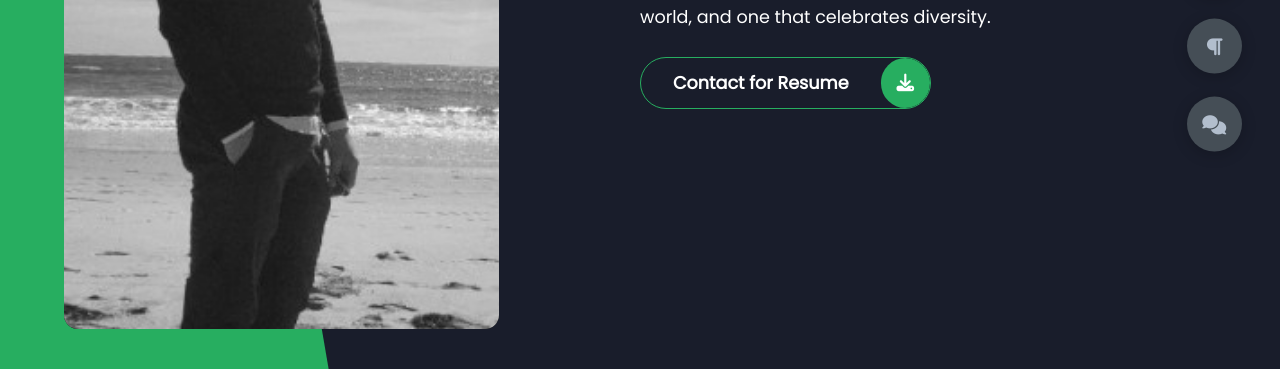
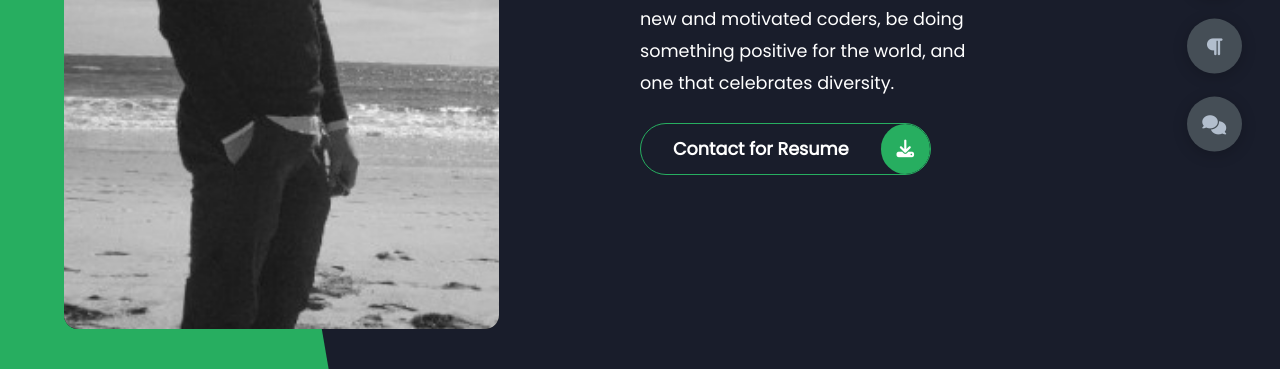
Before and after one commit to icodeunot/jsal.github.io, a plain HTML site: page index.html in a window 1280 px wide. Shown: the part 431-800 px from the top of the page. Drawn offline with nearby package versions, Linux system fonts and the light colour scheme; files that its build step writes are made by us from their sources.

Commit message:
Update styles.scss

```diff
--- a/styles/styles.scss
+++ b/styles/styles.scss
@@ -212,9 +212,8 @@ section {
 .header-content .right-header {
     display: flex;
     flex-direction: column;
-    justify-content: left;
-    padding-top:  10rem;
-    padding-right: 10rem;
+    justify-content: center;
+    padding-right: 18rem;
 }
 .header-content .right-header .name {
     font-size: 3rem;
```
